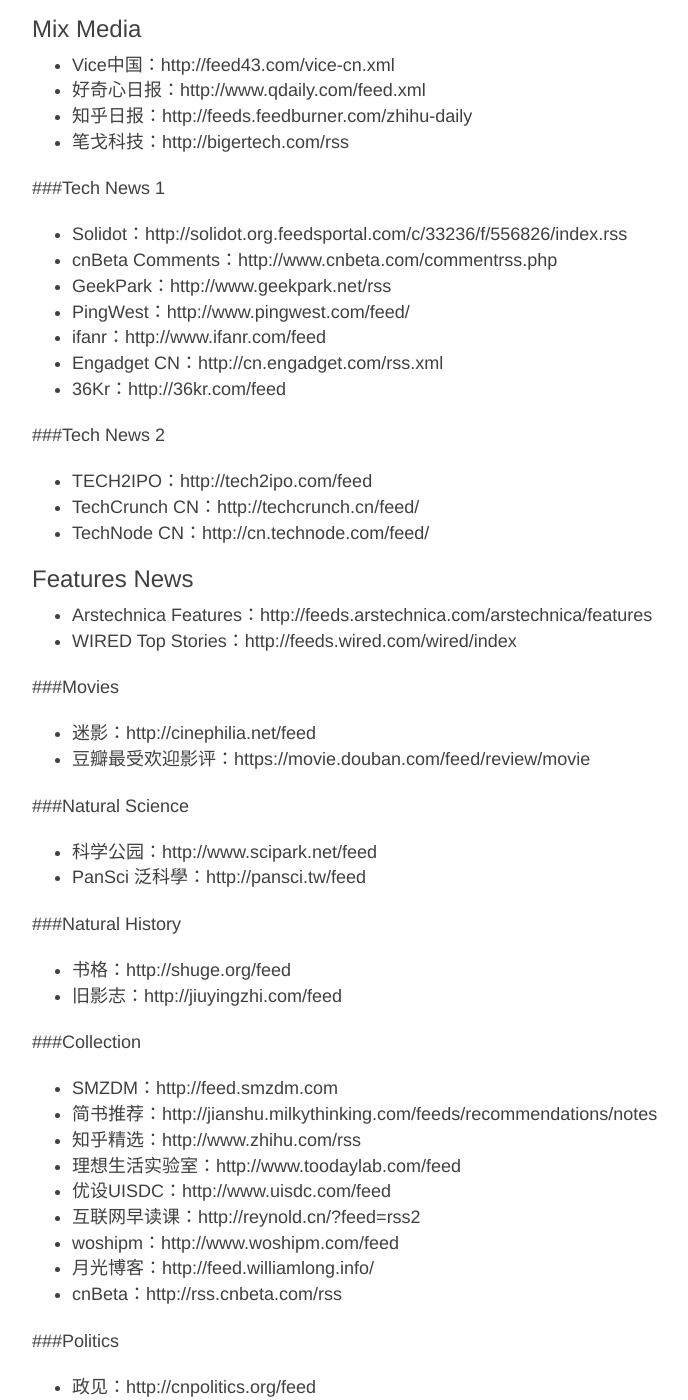
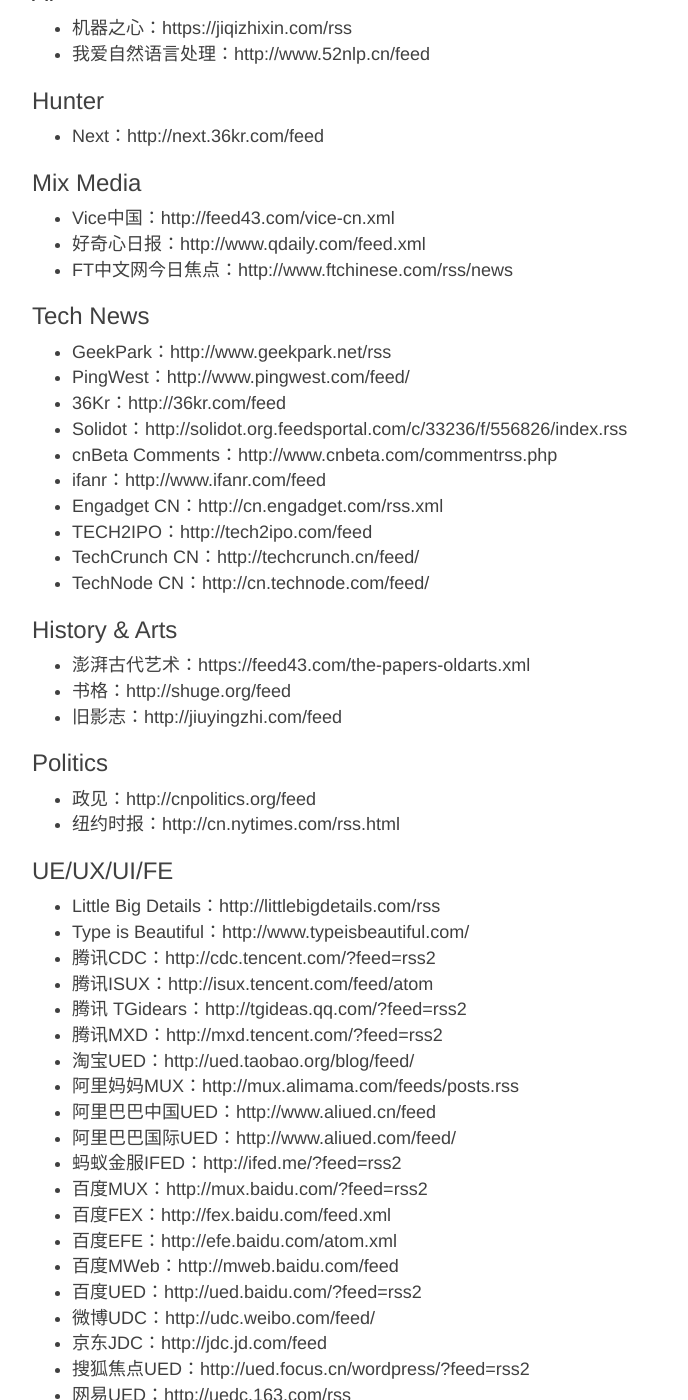
Before and after one commit to Afio/afio.github.io, a Jekyll site: the page built from _posts/2015-04-10-RSS-Reeder.md, in a window 1280 px wide and 1400 px high, scrolled down 776 px. Shown: the whole window, without its empty margins (233-921 px from the left). Built offline with Jekyll 4.4.1, drawn with Linux system fonts in a browser that asks for light colours; nearby versions of some CDN libraries; some of the changed text lies outside the part shown.

Commit message:
Update 2015-04-10-RSS-Reeder.md

```diff
--- a/_posts/2015-04-10-RSS-Reeder.md
+++ b/_posts/2015-04-10-RSS-Reeder.md
@@ -8,8 +8,7 @@ header-img: "img/post-bg-rss-read.jpeg"
 
 Go back to <a href="http://reederapp.com/" target="_blank">Reeder </a> , build with the help of <a href="http://feed43.com/" target="_blank">Feed43</a>.
 
-###Apps
-
+### Apps
 
 - Beautiful Pixels：http://feedpress.me/beautifulpixels
 - 最美应用：http://zuimeia.com/feed/
@@ -18,81 +17,47 @@ Go back to <a href="http://reederapp.com/" target="_blank">Reeder </a> , build w
 - 小众软件：http://feed.appinn.com/
 - 异次元世界：http://fullrss.net/a/http/feed.iplaysoft.com/
 - Mac玩儿法：http://www.waerfa.com/feed
+
+### AI
+
+- 机器之心：https://jiqizhixin.com/rss
+- 我爱自然语言处理：http://www.52nlp.cn/feed
+
+### Hunter
+
 - Next：http://next.36kr.com/feed
 
 ### Mix Media
 
 - Vice中国：http://feed43.com/vice-cn.xml
 - 好奇心日报：http://www.qdaily.com/feed.xml
-- 知乎日报：http://feeds.feedburner.com/zhihu-daily
-- 笔戈科技：http://bigertech.com/rss
+- FT中文网今日焦点：http://www.ftchinese.com/rss/news
 
-###Tech News 1
+### Tech News
 
+- GeekPark：http://www.geekpark.net/rss
+- PingWest：http://www.pingwest.com/feed/
+- 36Kr：http://36kr.com/feed
 - Solidot：http://solidot.org.feedsportal.com/c/33236/f/556826/index.rss
 - cnBeta Comments：http://www.cnbeta.com/commentrss.php
-- GeekPark：http://www.geekpark.net/rss
-- PingWest：http://www.pingwest.com/feed/
 - ifanr：http://www.ifanr.com/feed
 - Engadget CN：http://cn.engadget.com/rss.xml
-- 36Kr：http://36kr.com/feed
-
-###Tech News 2
-
 - TECH2IPO：http://tech2ipo.com/feed
 - TechCrunch CN：http://techcrunch.cn/feed/
 - TechNode CN：http://cn.technode.com/feed/
 
-### Features News
+### History & Arts
 
-- Arstechnica Features：http://feeds.arstechnica.com/arstechnica/features
-- WIRED Top Stories：http://feeds.wired.com/wired/index
-
-###Movies
-
-- 迷影：http://cinephilia.net/feed
-- 豆瓣最受欢迎影评：https://movie.douban.com/feed/review/movie
-
-###Natural Science
-
-- 科学公园：http://www.scipark.net/feed
-- PanSci 泛科學：http://pansci.tw/feed
-
-###Natural History
-
+- 澎湃古代艺术：https://feed43.com/the-papers-oldarts.xml
 - 书格：http://shuge.org/feed
 - 旧影志：http://jiuyingzhi.com/feed
 
-
-###Collection
-
-- SMZDM：http://feed.smzdm.com
-- 简书推荐：http://jianshu.milkythinking.com/feeds/recommendations/notes
-- 知乎精选：http://www.zhihu.com/rss
-- 理想生活实验室：http://www.toodaylab.com/feed
-- 优设UISDC：http://www.uisdc.com/feed
-- 互联网早读课：http://reynold.cn/?feed=rss2
-- woshipm：http://www.woshipm.com/feed
-- 月光博客：http://feed.williamlong.info/
-- cnBeta：http://rss.cnbeta.com/rss
-
-###Politics
+### Politics
 
 - 政见：http://cnpolitics.org/feed
 - 纽约时报：http://cn.nytimes.com/rss.html
-- FT中文网：http://www.ftchinese.com/rss/feed
 
-###Others
-
-- 三联生活周刊：http://app.lifeweek.com.cn/?app=rss&controller=index&action=feed
-- 閱讀最前線：https://news.readmoo.com/feed/
-- 读书马上：http://www.dushumashang.com/feed
-- 腾讯大家：http://hanhanone.sinaapp.com/feed/dajia
-- 中国三明治：http://mag.china30s.com/
-- 乐晴智库：http://www.767stock.com/feed
-
-
-###UE/UX/UI/FE
+### UE/UX/UI/FE
 
 - Little Big Details：http://littlebigdetails.com/rss
 - Type is Beautiful：http://www.typeisbeautiful.com/
```
Also changed, not shown: other parts of _posts/2015-04-10-RSS-Reeder.md (+9 -6 lines).
